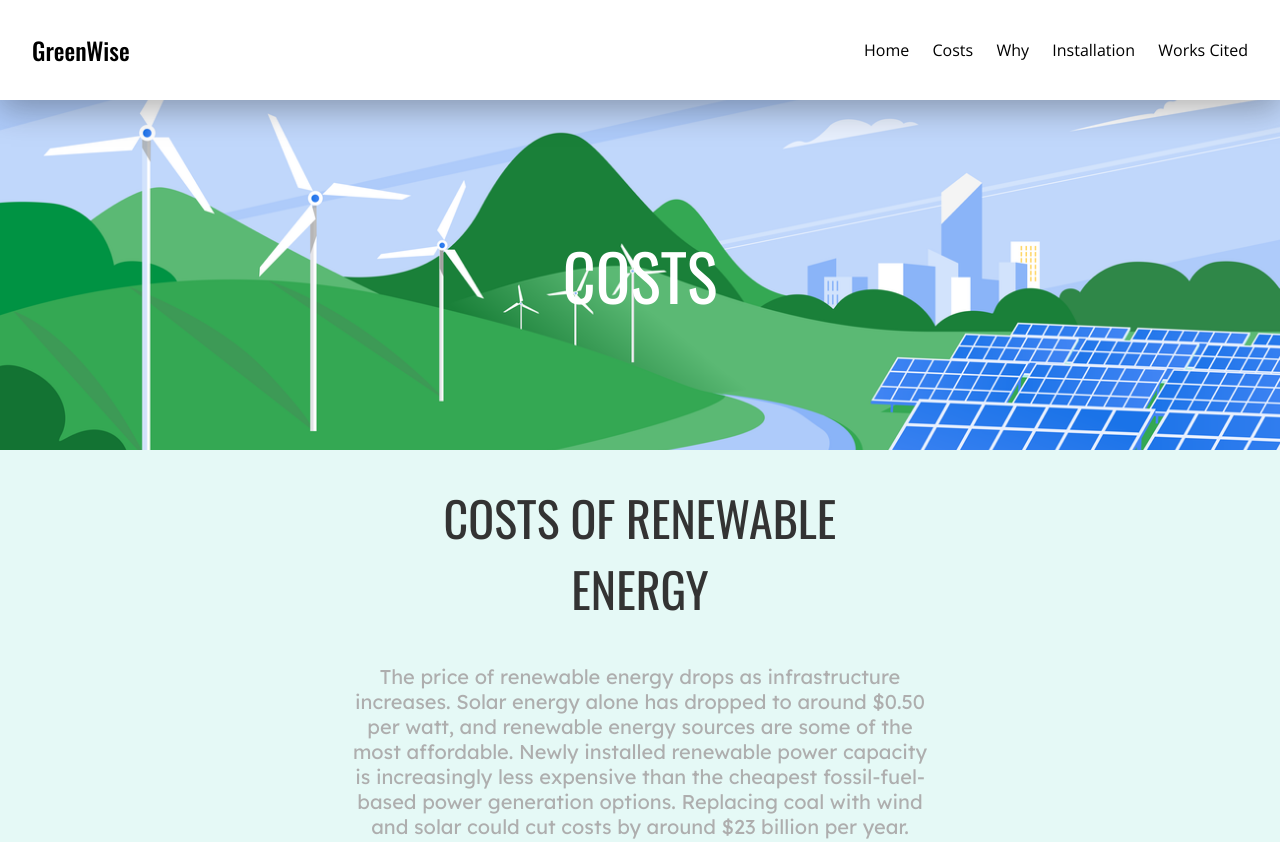
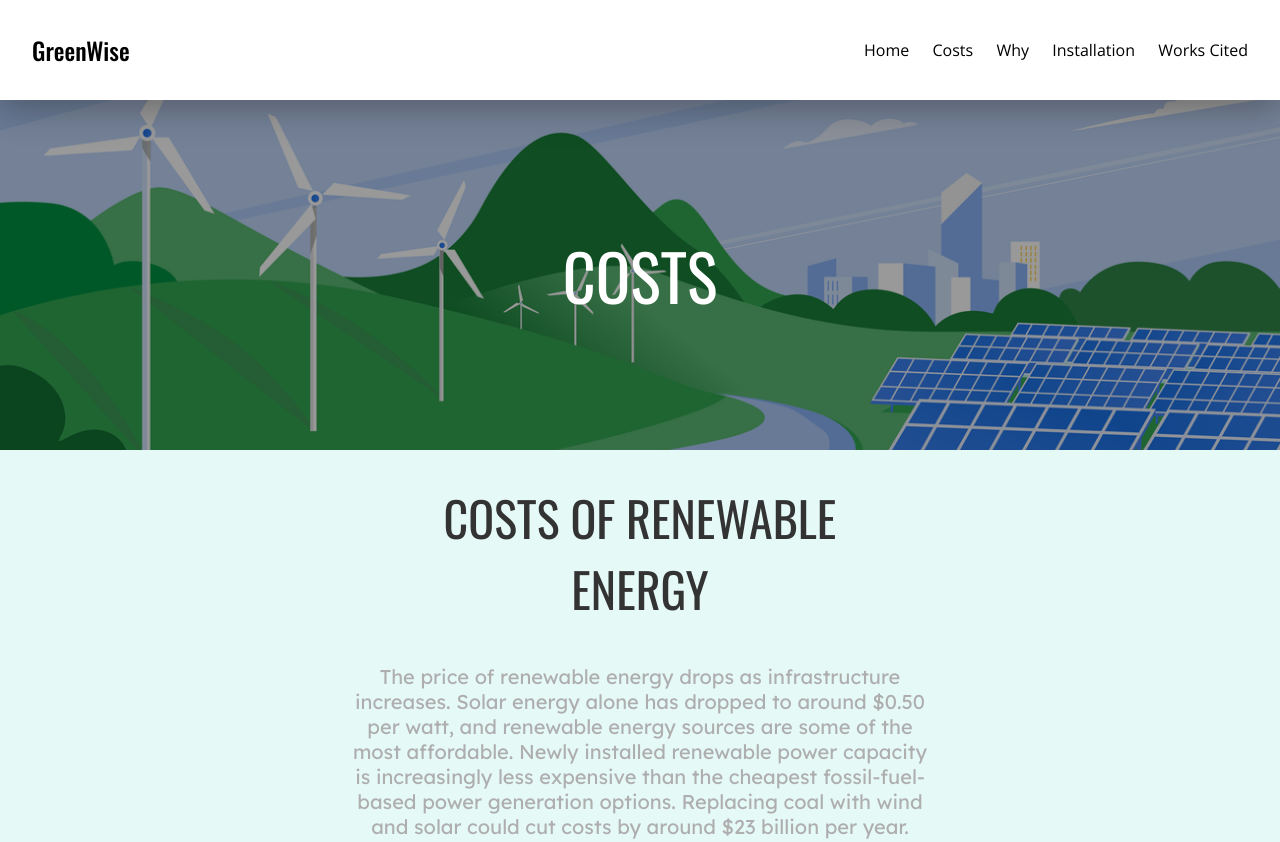
Before and after one commit to Srikark-17/greenwise, a React app: page /costs in a window 1280 px wide. Shown: the top 842 px of the page. Built offline with nearby package versions, Linux system fonts and the light colour scheme.

Commit message:
costs overlay

```diff
--- a/src/Costs/Costs.css
+++ b/src/Costs/Costs.css
@@ -6,12 +6,25 @@
   align-items: center;
   justify-content: space-around;
   padding-top: 8rem;
+  z-index: -999;
   padding-bottom: 8rem;
   background-image: url("greenenergy.png");
   background-size: 1450px;
   background-repeat: no-repeat;
   background-position: center;
+  position: relative;
   background-size: cover;
+}
+
+.firstContainerCosts::after {
+  content: "";
+  position: absolute;
+  top: 0;
+  left: 0;
+  width: 100%;
+  height: 100%;
+  background-color: #000000;
+  opacity: 0.4; /* Adjust the opacity here */
 }
 
 .leftContainer {
@@ -26,6 +39,7 @@
   font-family: "Oswald", "sans-serif";
   text-transform: uppercase;
   color: white;
+  z-index: 1;
 }
 
 .description {
```
